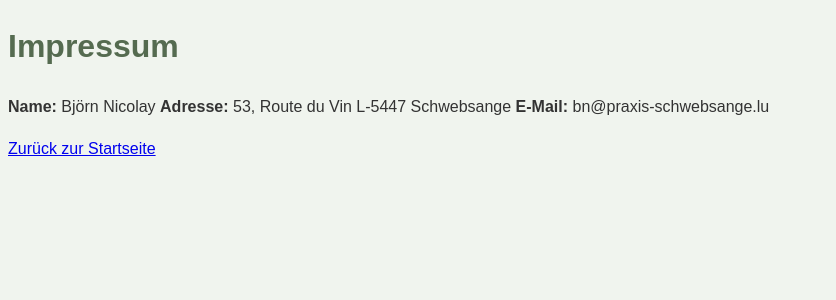
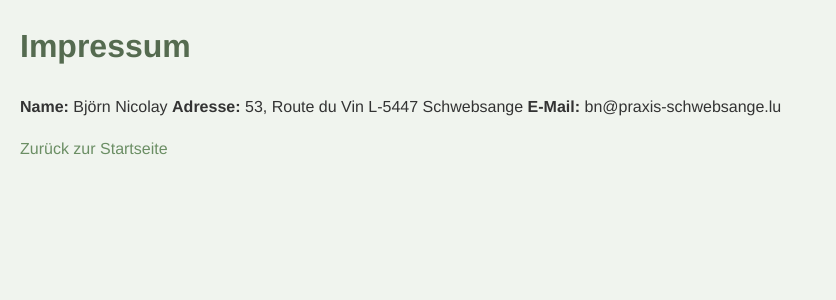
Before and after one commit to bjoernbrightside/praxis-schwebsange, a Jekyll site: the page built from impressum.md, in a window 1280 px wide. Shown: the top 300 px of the page, without its empty margins (0-836 px from the left). Built offline with Jekyll 4.4.1, drawn with Linux system fonts in a browser that asks for light colours; our own code applies the rules of GitHub Pages for plain Markdown files.

Commit message:
Update custom.css

```diff
--- a/assets/css/custom.css
+++ b/assets/css/custom.css
@@ -1,21 +1,28 @@
+/* Hintergrund und Haupttext */
 body {
-  background-color: #F0F4EE;
-  color: #333333;
-  font-family: Arial, Helvetica, sans-serif;
+  background-color: #F0F4EE;  /* helles Salbeigrün */
+  color: #333333;             /* dunkelgrau für Text */
+  font-family: Helvetica, Arial, sans-serif;
   font-size: 16px;
   line-height: 1.6;
+  margin: 0;
+  padding: 0 20px;
 }
 
+/* Überschriften */
 h1, h2, h3 {
-  color: #556B50;
+  color: #556B50; /* dunkler Salbeigrün */
+  font-family: Helvetica, Arial, sans-serif;
 }
 
+/* Sprachauswahl-Leiste oben rechts */
 .language-bar {
-  background-color: #6B8E64; /* dunkel Salbeigrün */
+  background-color: #6B8E64; /* dunkel Salbeigrün passend zu Visitenkarten */
   color: #FFFFFF;
   padding: 5px 10px;
   text-align: right;
   font-weight: bold;
+  margin-bottom: 20px;
 }
 
 .language-bar a {
@@ -27,3 +34,20 @@ h1, h2, h3 {
 .language-bar a:hover {
   text-decoration: underline;
 }
+
+/* Links im Text */
+a {
+  color: #6B8E64;
+  text-decoration: none;
+}
+
+a:hover {
+  text-decoration: underline;
+}
+
+/* Optional: Footer oder Impressum */
+footer {
+  font-size: 14px;
+  color: #333333;
+  margin-top: 40px;
+}
```
